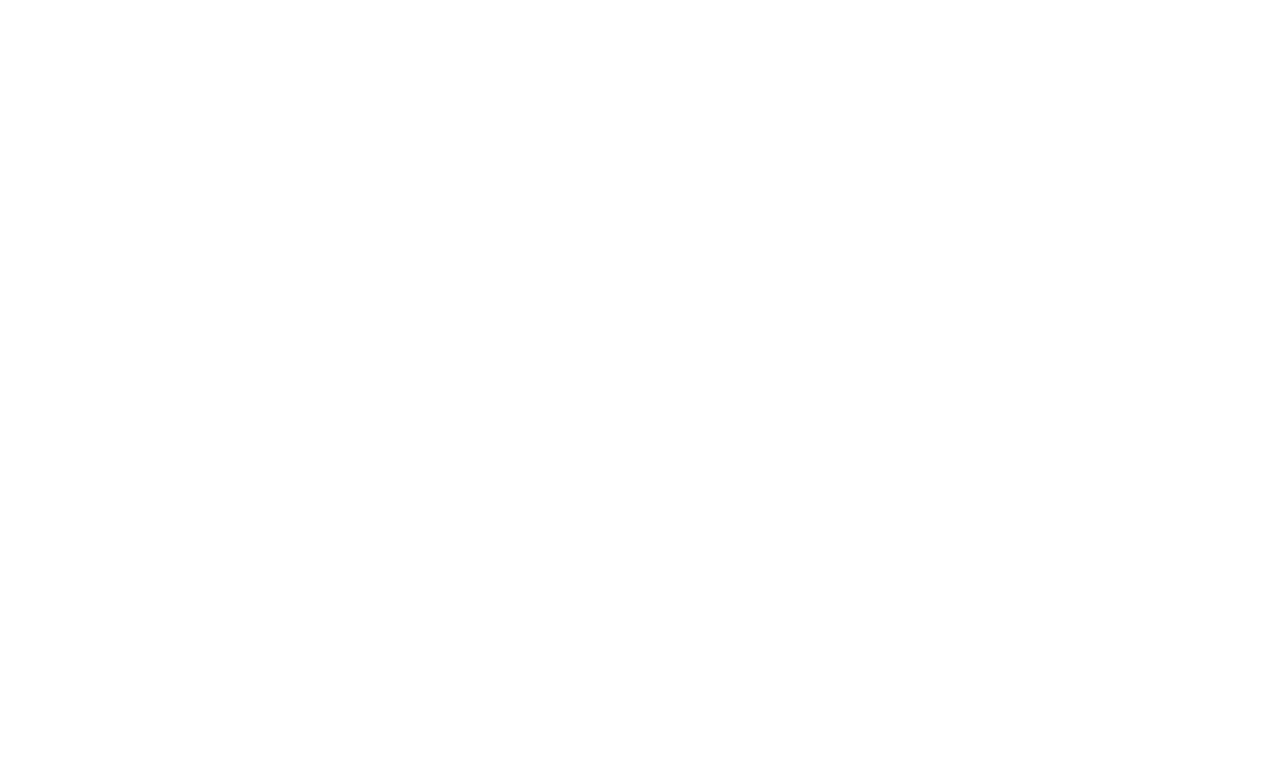
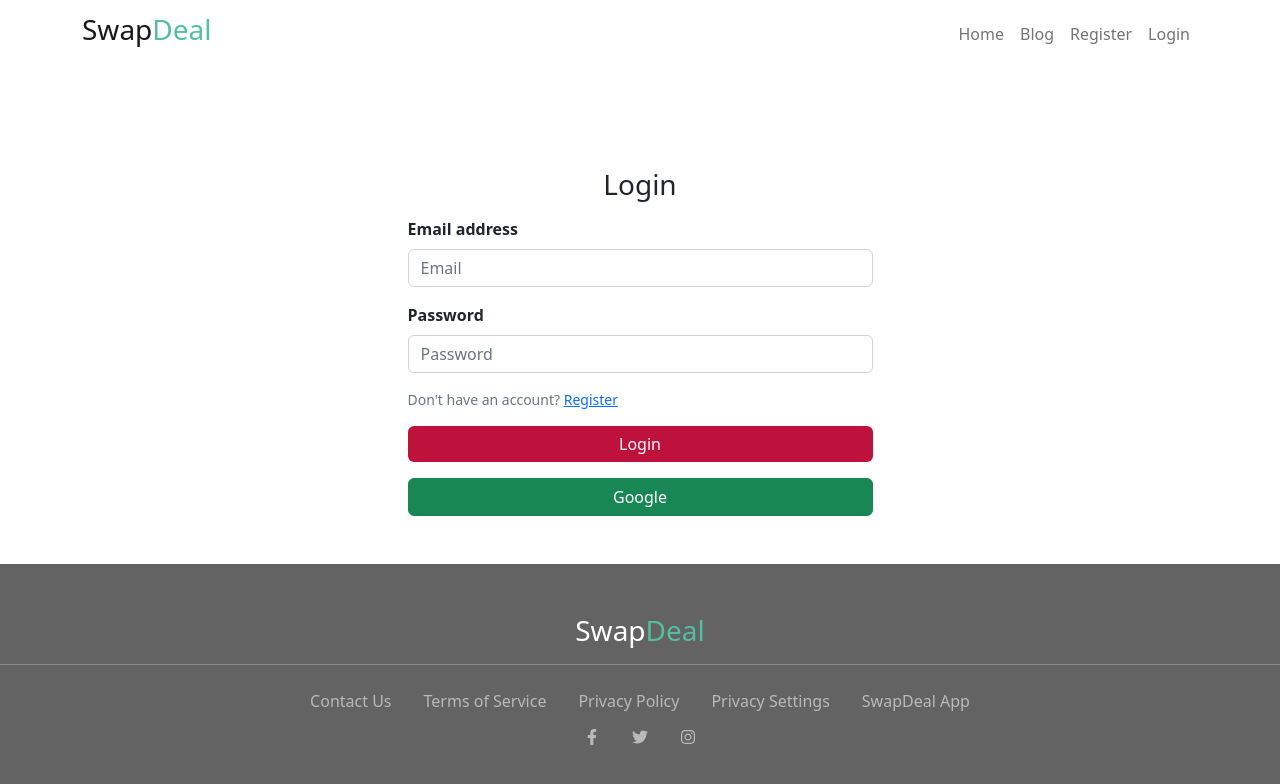
Before and after one commit to tasmia-rahman/swapdeal-client-side, a React (Create React App) app: page /login in a window 1280 px wide. Shown: the top 784 px of the page. Built offline with nearby package versions, Linux system fonts and the light colour scheme; no server answers.

Commit message:
header and footer updated

```diff
--- a/package.json
+++ b/package.json
@@ -12,6 +12,9 @@
     "react": "^18.2.0",
     "react-bootstrap": "^2.6.0",
     "react-dom": "^18.2.0",
+    "react-helmet-async": "^1.3.0",
+    "react-hot-toast": "^2.4.0",
+    "react-icons": "^4.6.0",
     "react-router-dom": "^6.4.3",
     "react-scripts": "5.0.1",
     "web-vitals": "^2.1.4"
--- a/src/App.js
+++ b/src/App.js
@@ -1,9 +1,13 @@
+import { Toaster } from 'react-hot-toast';
+import { RouterProvider } from 'react-router-dom';
 import './App.css';
+import { routes } from './routes/Routes/Routes';
 
 function App() {
   return (
-    <div className="App">
-
+    <div>
+      <RouterProvider router={routes}></RouterProvider>
+      <Toaster></Toaster>
     </div>
   );
 }
--- a/src/index.js
+++ b/src/index.js
@@ -4,11 +4,17 @@
 import App from './App';
 import reportWebVitals from './reportWebVitals';
 import 'bootstrap/dist/css/bootstrap.min.css';
+import AuthProvider from './contexts/AuthProvider/AuthProvider';
+import { HelmetProvider } from 'react-helmet-async';
 
 const root = ReactDOM.createRoot(document.getElementById('root'));
 root.render(
   <React.StrictMode>
-    <App />
+    <HelmetProvider>
+      <AuthProvider>
+        <App />
+      </AuthProvider>
+    </HelmetProvider>
   </React.StrictMode>
 );
 
--- a/src/pages/Blog/Blog/Blog.js
+++ b/src/pages/Blog/Blog/Blog.js
@@ -9,21 +9,21 @@
             <Helmet>
                 <title>Blog</title>
             </Helmet>
-            <h2 className='text-center title red-color mb-5'>Blog</h2>
+            <h2 className='text-center title green-color mb-5'>Blog</h2>
             <div className='blog'>
-                <h4 className='red-color'>Difference between SQL and NoSQL?</h4>
+                <h4 className='green-color'>Difference between SQL and NoSQL?</h4>
                 <p>SQL pronounced as “S-Q-L” or as “See-Quel” is primarily called RDBMS or Relational Databases, whereas NoSQL is a Non-relational or Distributed Database. Comparing SQL vs NoSQL databases, SQL databases are table-based databases, whereas NoSQL databases can be document-based, key-value pairs, and graph databases. SQL databases are vertically scalable, while NoSQL databases are horizontally scalable. SQL databases have a predefined schema, whereas NoSQL databases use a dynamic schema for unstructured data. Comparing NoSQL vs SQL performance, SQL requires specialized DB hardware for better performance while NoSQL uses commodity hardware.</p>
             </div>
             <div className='blog'>
-                <h4 className='red-color'>What is JWT, and how does it work?</h4>
+                <h4 className='green-color'>What is JWT, and how does it work?</h4>
                 <p>JWT, or JSON Web Token, is an open standard used to share security information between two parties — a client and a server. Each JWT contains encoded JSON objects, including a set of claims. JWTs are signed using a cryptographic algorithm to ensure that the claims cannot be altered after the token is issued. JWTs differ from other web tokens in that they contain a set of claims. Claims are used to transmit information between two parties. What these claims are depends on the use case at hand. For example, a claim may assert who issued the token, how long it is valid for, or what permissions the client has been granted. A JWT is a string made up of three parts, separated by dots (.), and serialized using base64. In the most common serialization format, compact serialization, the JWT looks something like this: xxxxx.yyyyy.zzzzz.</p>
             </div>
             <div className='blog'>
-                <h4 className='red-color'>What is the difference between javascript and NodeJS?</h4>
+                <h4 className='green-color'>What is the difference between javascript and NodeJS?</h4>
                 <p>JavaScript is a proper high-level programming language used to create web scripts whereas Node.js is a run time environment built on google’s v8 engine. JavaScript is executed in the browser whereas using Node.js gives us the ability to execute JavaScript outside the browser. JavaScript can manipulate DOM or add HTML within whereas Node.js doesn’t have the capability to add HTML. JavaScript is mainly used to create front end web applications or develop client-side whereas Node.js is used on the back end development that is server-side development JavaScript follows the standard of JavaScript when writing programs whereas Node.js is written in C++ while using the v8 engine, it runs JavaScript outside the browser. JavaScript requires any running environment as it can execute on any engine such as Firefox’s spider monkey, v8 engine of google chrome, JavaScript core of Safari whereas Node.js runs only on the v8 engine of google chrome.</p>
             </div>
             <div className='blog mb-5'>
-                <h4 className='red-color'>How does NodeJS handle multiple requests at the same time?</h4>
+                <h4 className='green-color'>How does NodeJS handle multiple requests at the same time?</h4>
                 <p>NodeJS receives multiple client requests and places them into EventQueue. NodeJS is built with the concept of event-driven architecture. NodeJS has its own EventLoop which is an infinite loop that receives requests and processes them. EventLoop is the listener for the EventQueue. When a new request comes in, NodeJS checks if it requires any blocking IO operations, if not, the EventLoop processes it and sends the response back to the client directly. If yes, then the request is forwarded to the thread manager, which then based on an algorithm, picks up an idle thread from the pool and lets it process the request. After completion of the request processing operation, the thread, returns the response back to the EventLoop which is then forwarded to the client. Thus, even if an incoming request needs blocking IO, the thread pool allows it to run asynchronously in the background without blocking the EventLoop and it gives a seamless experience of NodeJS handling multiple incoming requests concurrently without any persistent delays or bottlenecks.
                 </p>
             </div>
--- a/src/pages/Home/About/About.js
+++ b/src/pages/Home/About/About.js
@@ -6,7 +6,7 @@
 const About = () => {
     return (
         <div className='mt-5'>
-            {/* <h3 className='text-center red-color title'>About</h3> */}
+            {/* <h3 className='text-center green-color title'>About</h3> */}
             <div className='about-container text-center'>
                 <div className='about-div'>
                     <HiCheckCircle className='about-icons mt-5 mb-3'></HiCheckCircle>
--- a/src/pages/Home/Home/Home.js
+++ b/src/pages/Home/Home/Home.js
@@ -3,9 +3,7 @@
 import './Home.css';
 import Banner from '../Banner/Banner';
 import About from '../About/About';
-import HomeServices from '../HomeServices/HomeServices';
 import { Helmet } from 'react-helmet-async';
-import Assessment from '../Assessment/Assessment';
 
 const Home = () => {
     return (
@@ -15,8 +13,6 @@
             </Helmet>
             <Banner></Banner>
             <About></About>
-            <Assessment></Assessment>
-            <HomeServices></HomeServices>
         </Container>
     );
 };
--- a/src/pages/Login/Login/Login.js
+++ b/src/pages/Login/Login/Login.js
@@ -30,24 +30,8 @@
                     email: user.email
                 }
                 console.log(currentUser);
-
-                // get jwt token
-                fetch('https://visapress-server.vercel.app/jwt', {
-                    method: 'POST',
-                    headers: {
-                        'content-type': 'application/json'
-                    },
-                    body: JSON.stringify(currentUser)
-                })
-                    .then(res => res.json())
-                    .then(data => {
-                        console.log(data);
-                        localStorage.setItem('visapressDB-token', data.token);
-                        form.reset();
-                        setLoading(false);
-                        navigate(from, { replace: true });
-                    });
-
+                form.reset();
+                setLoading(false);
             })
             .catch(error => console.log(error))
             .finally(() => {
@@ -65,22 +49,7 @@
                     email: user.email
                 }
                 console.log(currentUser);
-
-                // get jwt token
-                fetch('https://visapress-server.vercel.app/jwt', {
-                    method: 'POST',
-                    headers: {
-                        'content-type': 'application/json'
-                    },
-                    body: JSON.stringify(currentUser)
-                })
-                    .then(res => res.json())
-                    .then(data => {
-                        console.log(data);
-                        localStorage.setItem('visapressDB-token', data.token);
-                        setLoading(false);
-                        navigate(from, { replace: true });
-                    });
+                setLoading(false);
             })
             .catch(error => setError(error.message))
     }
--- a/src/pages/Shared/Footer/Footer.css
+++ b/src/pages/Shared/Footer/Footer.css
@@ -1,6 +1,6 @@
-.footer {
+.footer-div {
     padding: 50px 0;
-    background-color: black;
+    background-color: #636363;
     color: white;
 }
 
@@ -9,13 +9,13 @@
 }
 
 .footer-links a:hover {
-    color: rgb(190 18 60);
+    color: #53BF9D;
 }
 
 @media only screen and (max-width: 768px) {
     .footer-links {
         display: flex;
         flex-direction: column;
-        /* text-align: center; */
+        text-align: center;
     }
 }
--- a/src/pages/Shared/Footer/Footer.js
+++ b/src/pages/Shared/Footer/Footer.js
@@ -7,12 +7,12 @@
 
 const Footer = () => {
     return (
-        <div className='footer'>
-            <h3 className='text-center'>Visa<span className='red-color'>Press</span></h3>
+        <div className='footer-div'>
+            <h3 className='text-center'>Swap<span className='green-color'>Deal</span></h3>
             <hr />
             <Nav className="justify-content-center footer-links">
                 <Nav.Item>
-                    <Nav.Link>Contact Me</Nav.Link>
+                    <Nav.Link>Contact Us</Nav.Link>
                 </Nav.Item>
                 <Nav.Item>
                     <Nav.Link>Terms of Service</Nav.Link>
@@ -24,7 +24,7 @@
                     <Nav.Link>Privacy Settings</Nav.Link>
                 </Nav.Item>
                 <Nav.Item>
-                    <Nav.Link>VisaPress App</Nav.Link>
+                    <Nav.Link>SwapDeal App</Nav.Link>
                 </Nav.Item>
             </Nav>
             <Nav className="justify-content-center footer-links">
--- a/src/pages/Shared/Header/Header.css
+++ b/src/pages/Shared/Header/Header.css
@@ -1,21 +1,7 @@
-.logo {
-    width: 70px;
+.header-links a:hover {
+    color: #53BF9D;
 }
 
-.header-links a:hover {
-    color: rgb(190 18 60);
+.green-color {
+    color: #53BF9D;
 }
-
-.theme-btn {
-    padding: 5px 12px;
-    border-radius: 10px;
-}
-
-.dark {
-    background-color: black;
-    color: white;
-}
-
-.red-color {
-    color: rgb(190 18 60);
-}
--- a/src/pages/Shared/Header/Header.js
+++ b/src/pages/Shared/Header/Header.js
@@ -22,22 +22,18 @@
         <Navbar collapseOnSelect expand="lg" bg="white" variant="light">
             <Container>
                 <Navbar.Brand href="/" className='d-flex align-items-center'>
-                    <img className='logo' src='https://cdn.dribbble.com/users/60166/screenshots/13967952/media/9ea8447026fdcadf66196aa38fcc0207.jpg?compress=1&resize=400x300&vertical=top' alt="" />
-                    <h3>Visa<span className='text-rose-700'>Press</span></h3>
+                    <h3>Swap<span className='green-color'>Deal</span></h3>
                 </Navbar.Brand>
                 <Navbar.Toggle aria-controls="responsive-navbar-nav" />
                 <Navbar.Collapse id="responsive-navbar-nav">
                     <Nav className="ms-auto header-links">
                         <Link to='/home' className='nav-link'>Home</Link>
-                        <Link to='/services' className='nav-link'>Services</Link>
                         <Link to='/blog' className='nav-link'>Blog</Link>
                     </Nav>
                     <Nav className="header-links">
                         {
                             user?.uid ?
                                 <>
-                                    <Link to='/my_reviews' className='nav-link'>My reviews</Link>
-                                    <Link to='/add_service' className='nav-link'>Add service</Link>
                                     <Link className='nav-link' onClick={handleLogOut}>Log out</Link>
                                 </>
                                 :
```
Also changed, not shown: public/index.html (+5 -5 lines), 1 other file (tests, documents, lock files or other folders).
